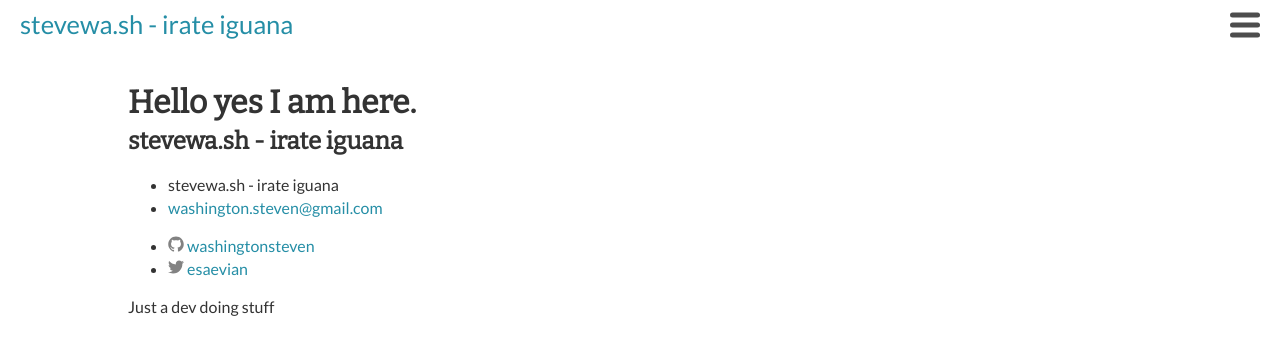
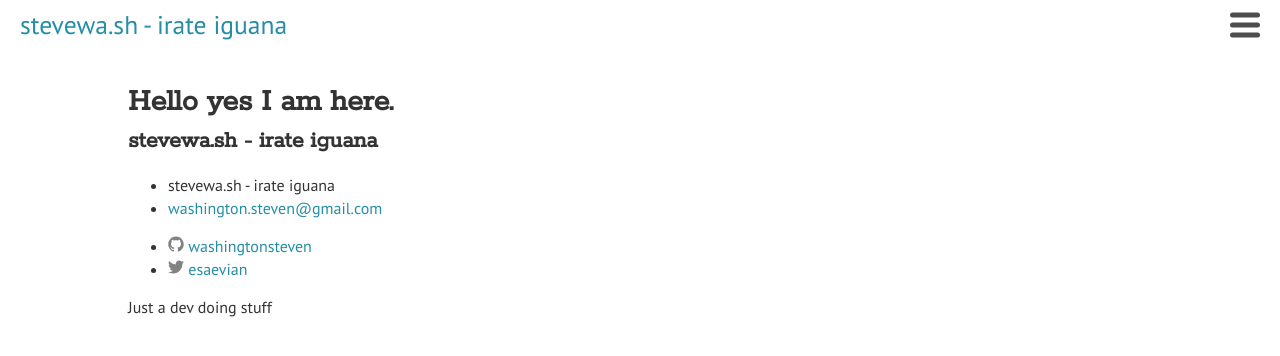
Before and after one commit to washingtonsteven/washingtonsteven, a Jekyll site: the page built from index.md, in a window 1280 px wide. Shown: the top 356 px of the page. Built offline with Jekyll 4.4.1, drawn with Linux system fonts in a browser that asks for light colours; our own code applies the rules of GitHub Pages for plain Markdown files.

Commit message:
some font swaps

```diff
--- a/_includes/head.html
+++ b/_includes/head.html
@@ -6,8 +6,8 @@
   <title>{% if page.title %}{{ page.title | escape }}{% else %}{{ site.title | escape }}{% endif %}</title>
   <meta name="description" content="{{ page.excerpt | default: site.description | strip_html | normalize_whitespace | truncate: 160 | escape }}">
 
-  <link href="https://fonts.googleapis.com/css?family=Lato|Bitter" rel="stylesheet">
-  <link rel="stylesheet" href="{{ "/assets/main.css" | relative_url }}">
+  <link href="https://fonts.googleapis.com/css?family=PT+Sans|Rokkitt" rel="stylesheet">
+  <link rel="stylesheet" href="{{ "/assets/main.css" | absolute_url }}">
   <link rel="canonical" href="{{ page.url | replace:'index.html','' | absolute_url }}">
   <link rel="alternate" type="application/rss+xml" title="{{ site.title | escape }}" href="{{ "/feed.xml" | relative_url }}">
 
--- a/_sass/irate-iguana/main.scss
+++ b/_sass/irate-iguana/main.scss
@@ -1,5 +1,5 @@
-$serif: "Bitter", Georgia, Times, serif;
-$sans: "Lato", Helvetica, Arial, sans-serif;
+$serif: "Rokkitt", Georgia, Times, serif;
+$sans: "PT Sans", Helvetica, Arial, sans-serif;
 
 $text_gray: #333;
 $background_color: #ededed;
--- a/_sass/irate-iguana/partials/_base.scss
+++ b/_sass/irate-iguana/partials/_base.scss
@@ -17,6 +17,7 @@ body {
 
 h1, h2, h3 {
   font-family:$serif;
+  letter-spacing:0px;
 }
 
 img {
```
